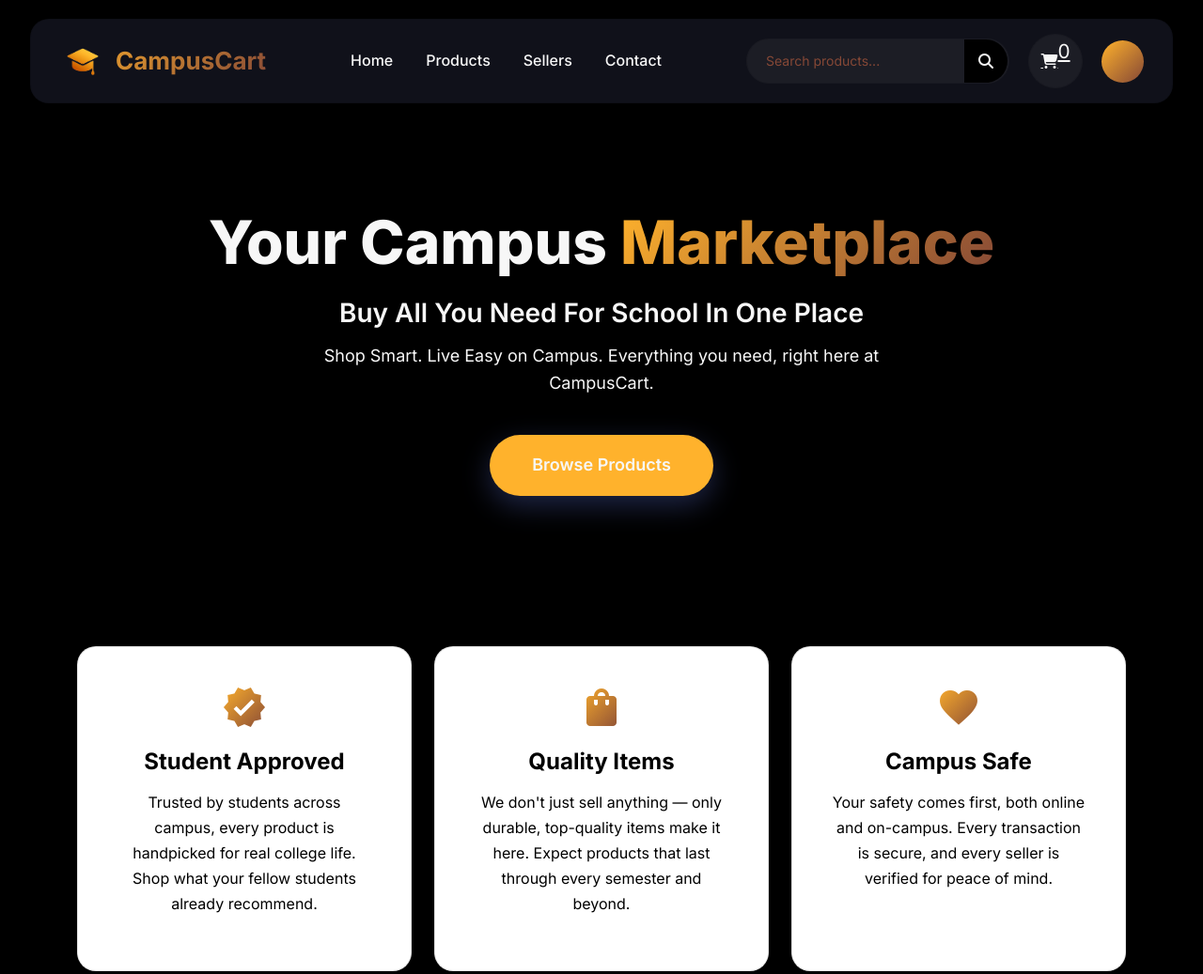
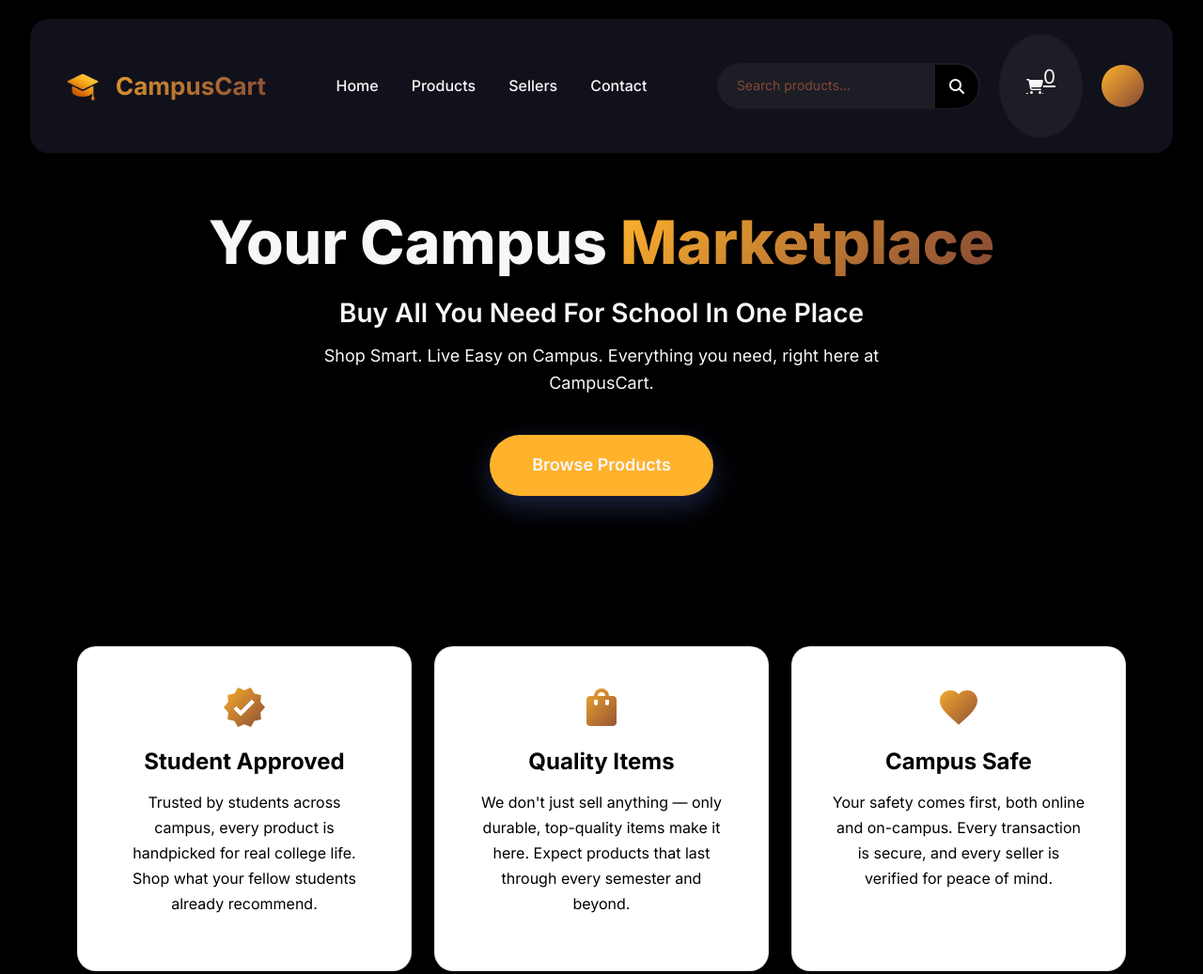
Before and after one commit to Wisdompeter/Campuscart, a plain HTML site: page index.html in a window 1280 px wide. Shown: the top 1037 px of the page at 94% size. Drawn offline with nearby package versions, Linux system fonts and the light colour scheme.

Commit message:
Add files via upload

```diff
--- a/tiller-main.css
+++ b/tiller-main.css
@@ -168,11 +168,10 @@
      .cart-quantity {
         font-size: 1.3rem;
         margin-bottom: 20px;
+
       }
 
     .icon-button {
-      width: 40px;
-      height: 40px;
       background: rgba(255, 255, 255, 0.05);
       border: 1px solid var(--border-color);
       border-radius: 50%;
```
